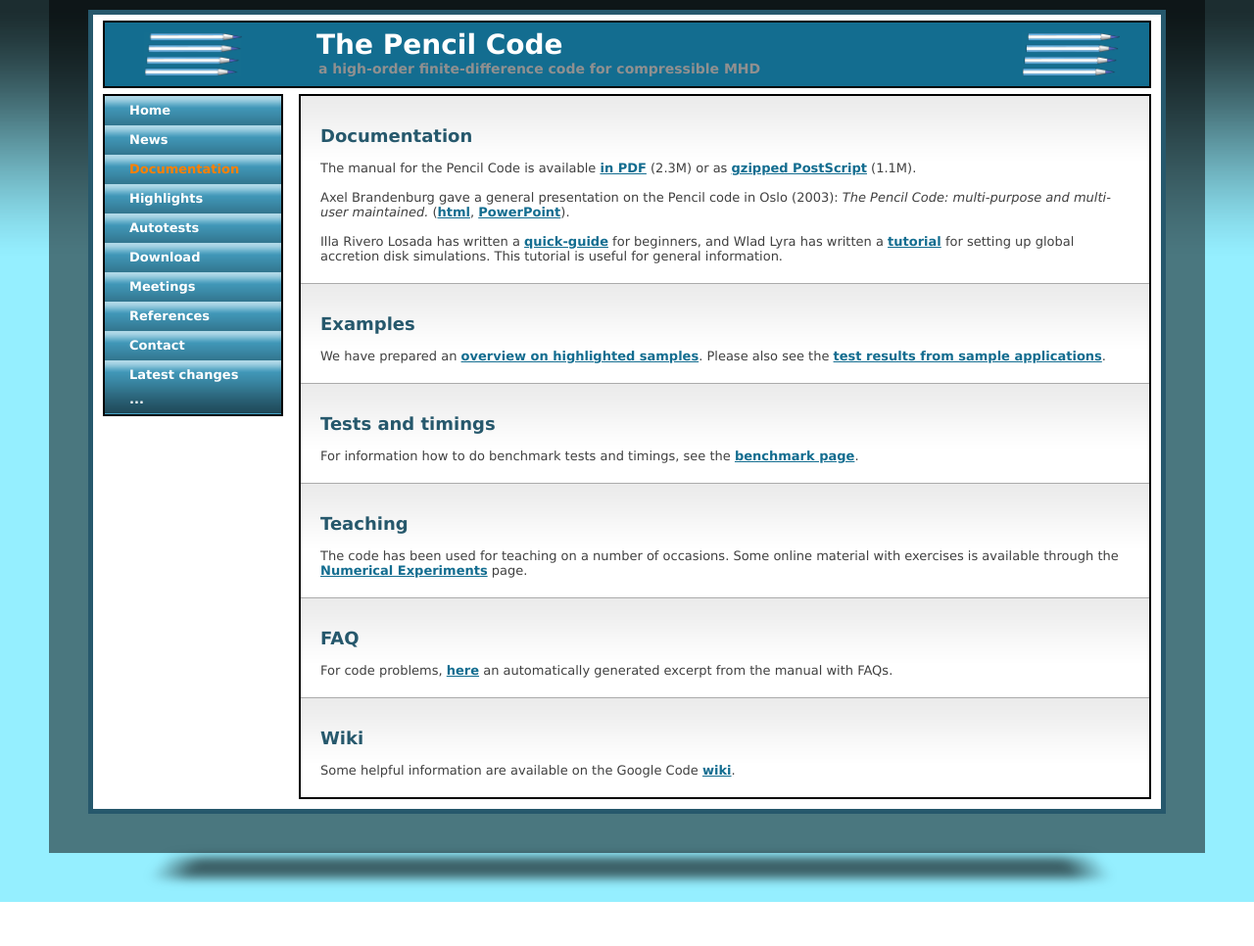
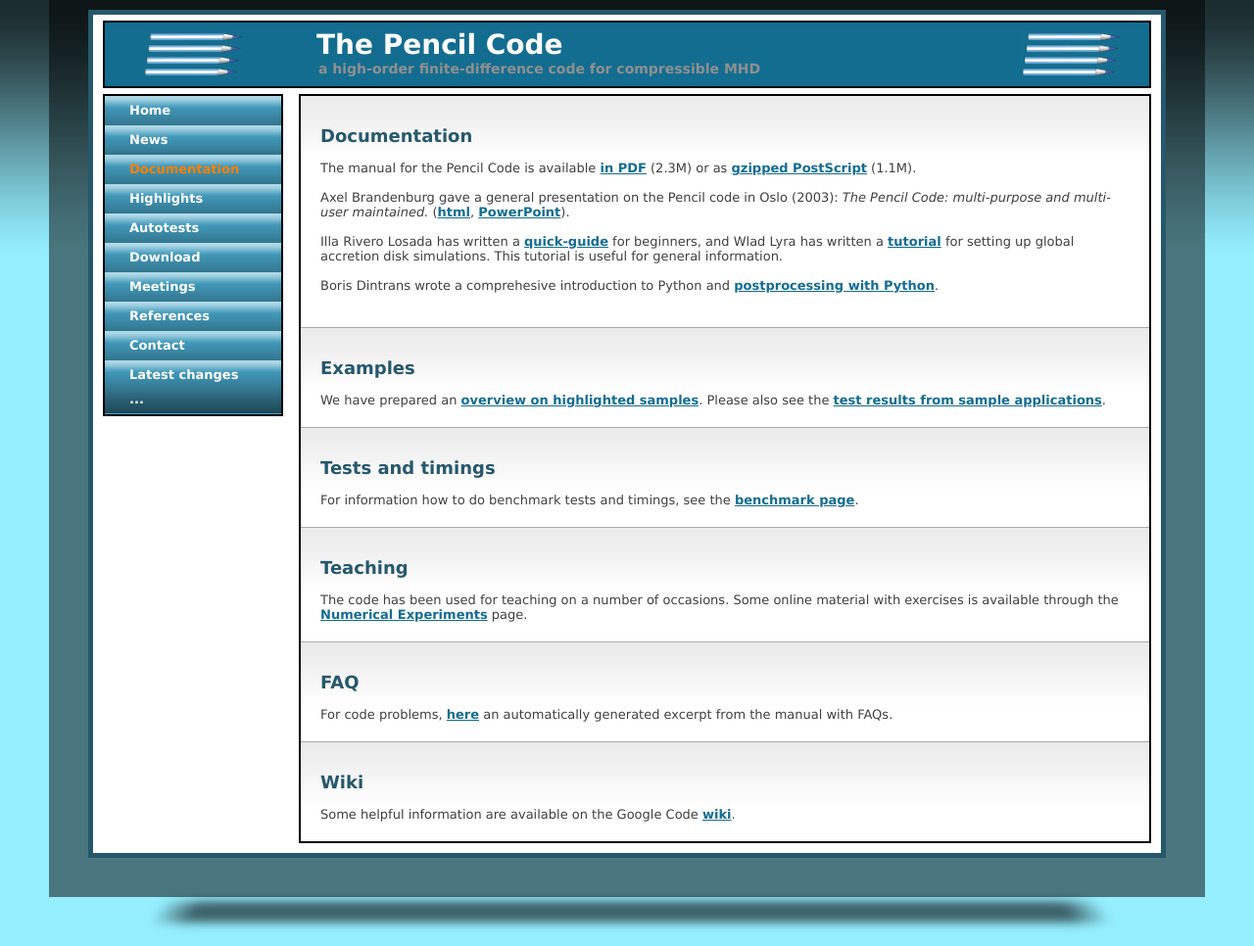
Before and after one commit to pencil-code/website, a PHP site: page /doc.php in a window 1280 px wide. Shown: the whole page at 98% size. Before the commit the page ends 921 px from the top, so only its background shows below. Run offline with PHP 8.4, Linux system fonts and the light colour scheme.

Commit message:
Added Boris' Python documentation.

```diff
--- a/doc.php
+++ b/doc.php
@@ -17,6 +17,12 @@ Illa Rivero Losada has written a
 Wlad Lyra has written
 a <a href="/doc/hello_disk.pdf" target="_blank">tutorial</a> for setting up
 global accretion disk simulations. This tutorial is useful for general information.
+
+<p>
+Boris Dintrans wrote a comprehesive introduction to Python and
+<a href="http://www.ast.obs-mip.fr/users/dintrans/Talks/talk_pcmeeting08_19aug08.pdf">postprocessing
+with Python</a>.
+</p>
 </div>
 
 <div class="centerdivider"></div>
```
